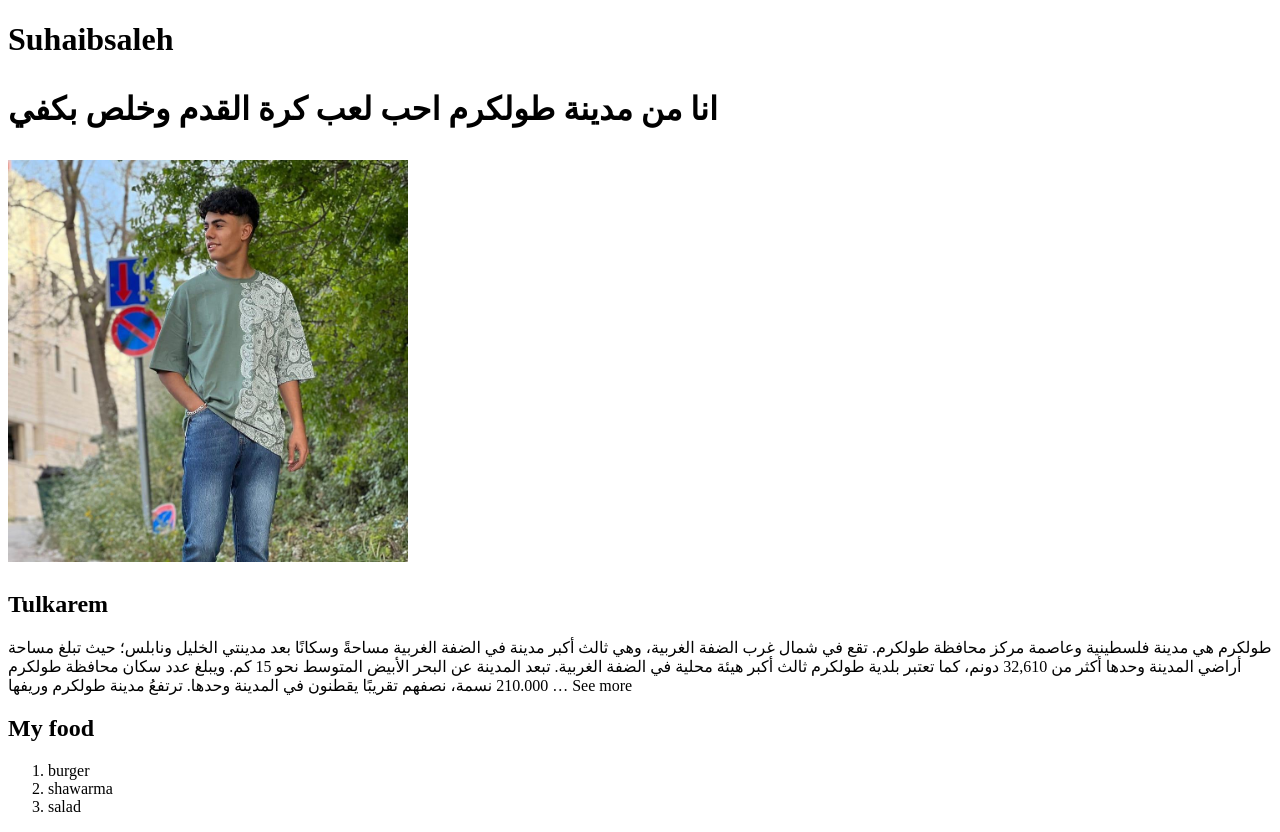
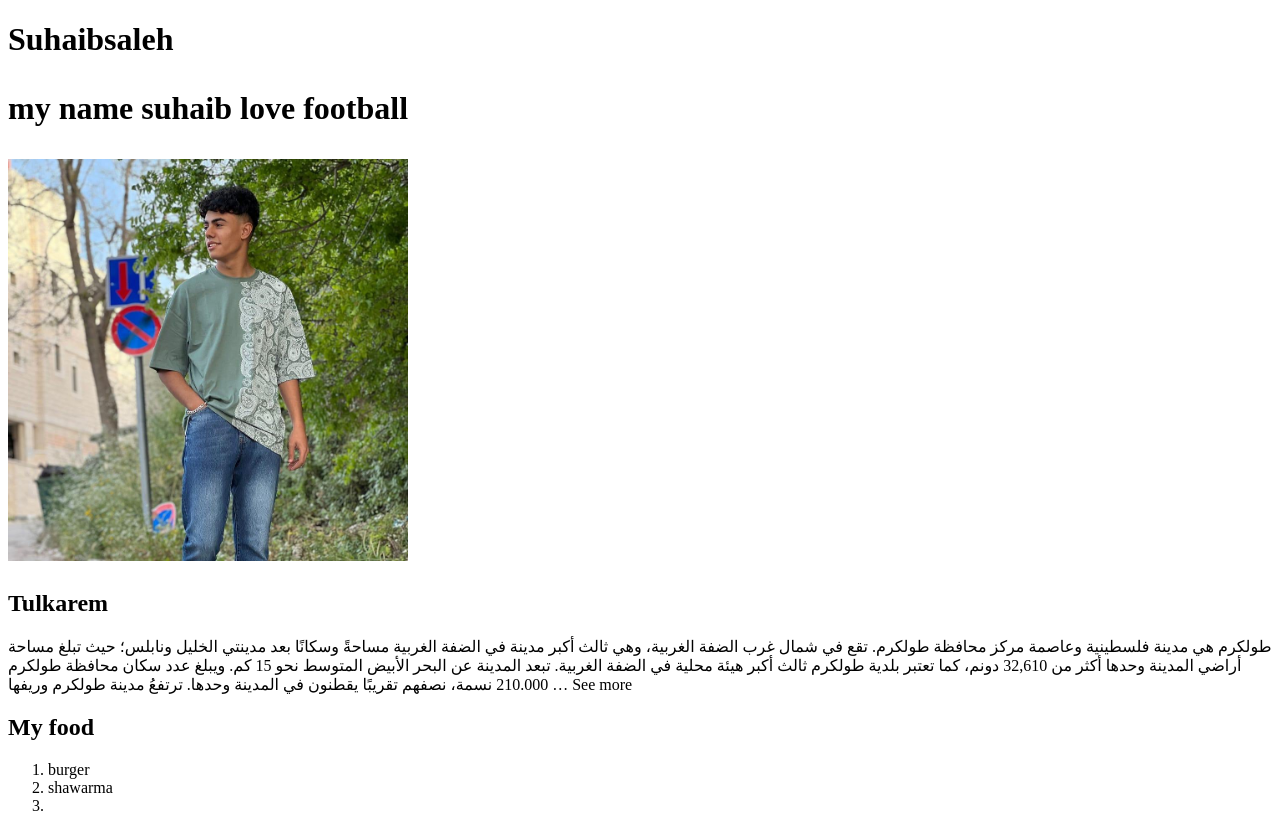
Before and after one commit to suhaib9173/ch2, a plain HTML site: page index.html in a window 1280 px wide. Drawn offline with Linux system fonts and the light colour scheme.

Commit message:
Add files via upload

```diff
--- a/index.html
+++ b/index.html
@@ -6,7 +6,7 @@
 <body>
     <h1>
     Suhaibsaleh
-    <p>انا من مدينة طولكرم احب لعب كرة القدم وخلص بكفي</p>
+    <p>my name suhaib love football</p>
     <img
     src="suhaib.jpg"
     width="400px"
@@ -20,7 +20,7 @@
     <ol type="1">
 <li>burger</li>
 <li>shawarma</li>
-<li>salad</li>
+<li></li>
     </ol>
 </body>
 </html>
```
